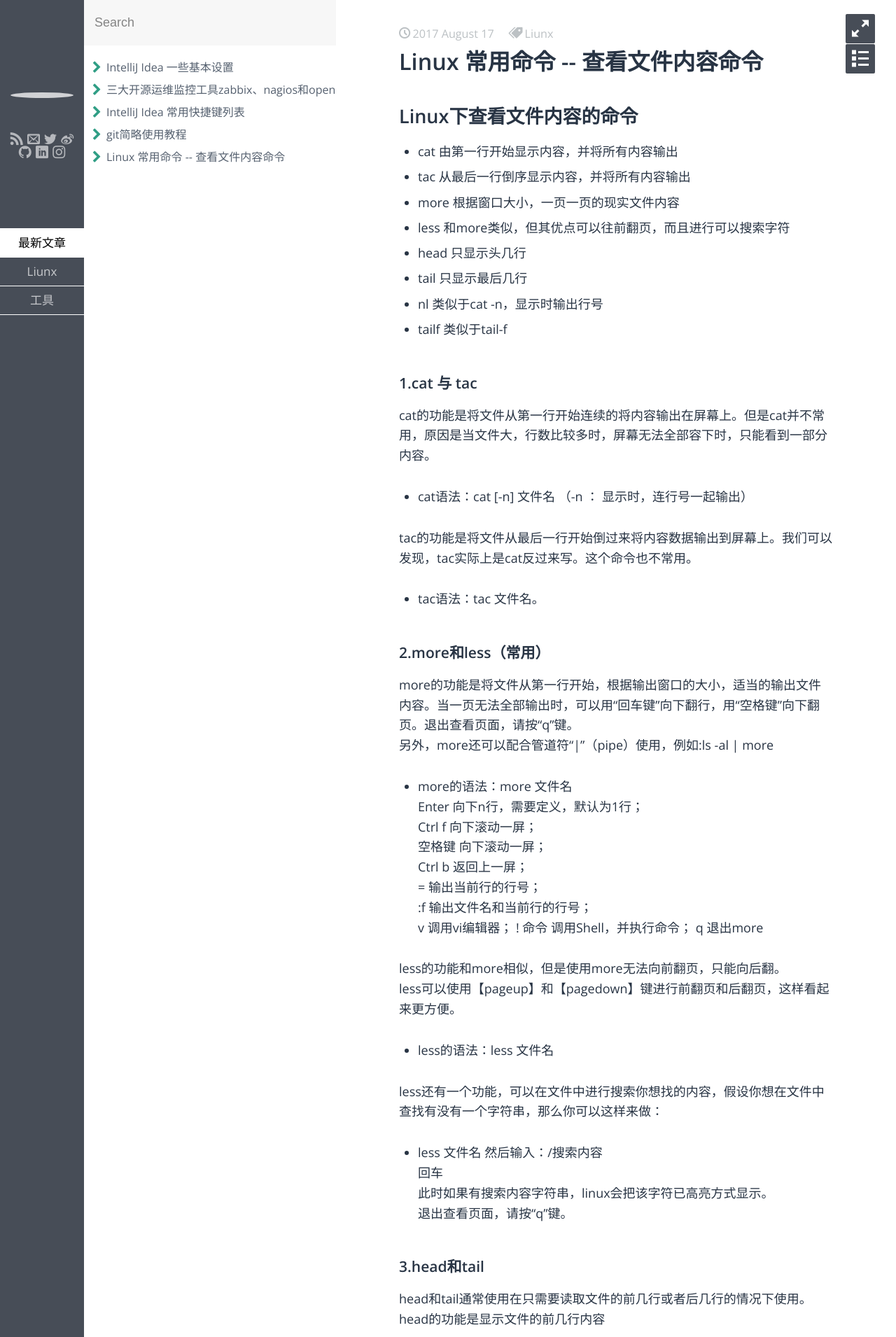
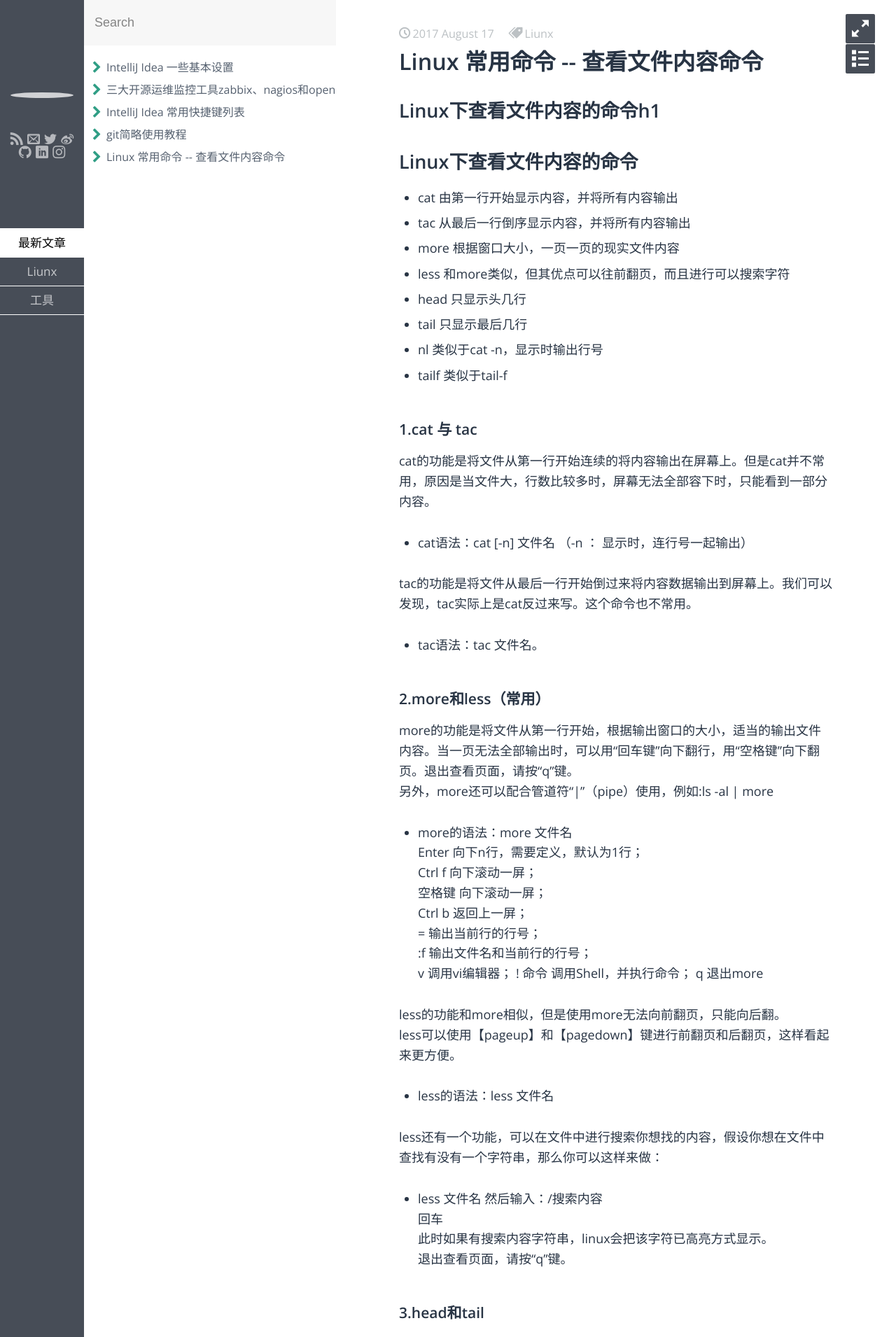
Before and after one commit to hsiangcn/hsiangcn.github.io, a Jekyll site: the page built from _posts/linux/2017-08-17-liunx-command-file.md, in a window 1280 px wide. Shown: the top 1910 px of the page at 70% size. Built offline with Jekyll 4.4.1, drawn with Linux system fonts in a browser that asks for light colours; some web fonts are replaced.

Commit message:
测试目录

```diff
--- a/_posts/linux/2017-08-17-liunx-command-file.md
+++ b/_posts/linux/2017-08-17-liunx-command-file.md
@@ -5,6 +5,8 @@ category: Liunx
 tags: Liunx
 keywords: Liunx
 ---
+
+# Linux下查看文件内容的命令h1
 
 ## Linux下查看文件内容的命令
 
```
